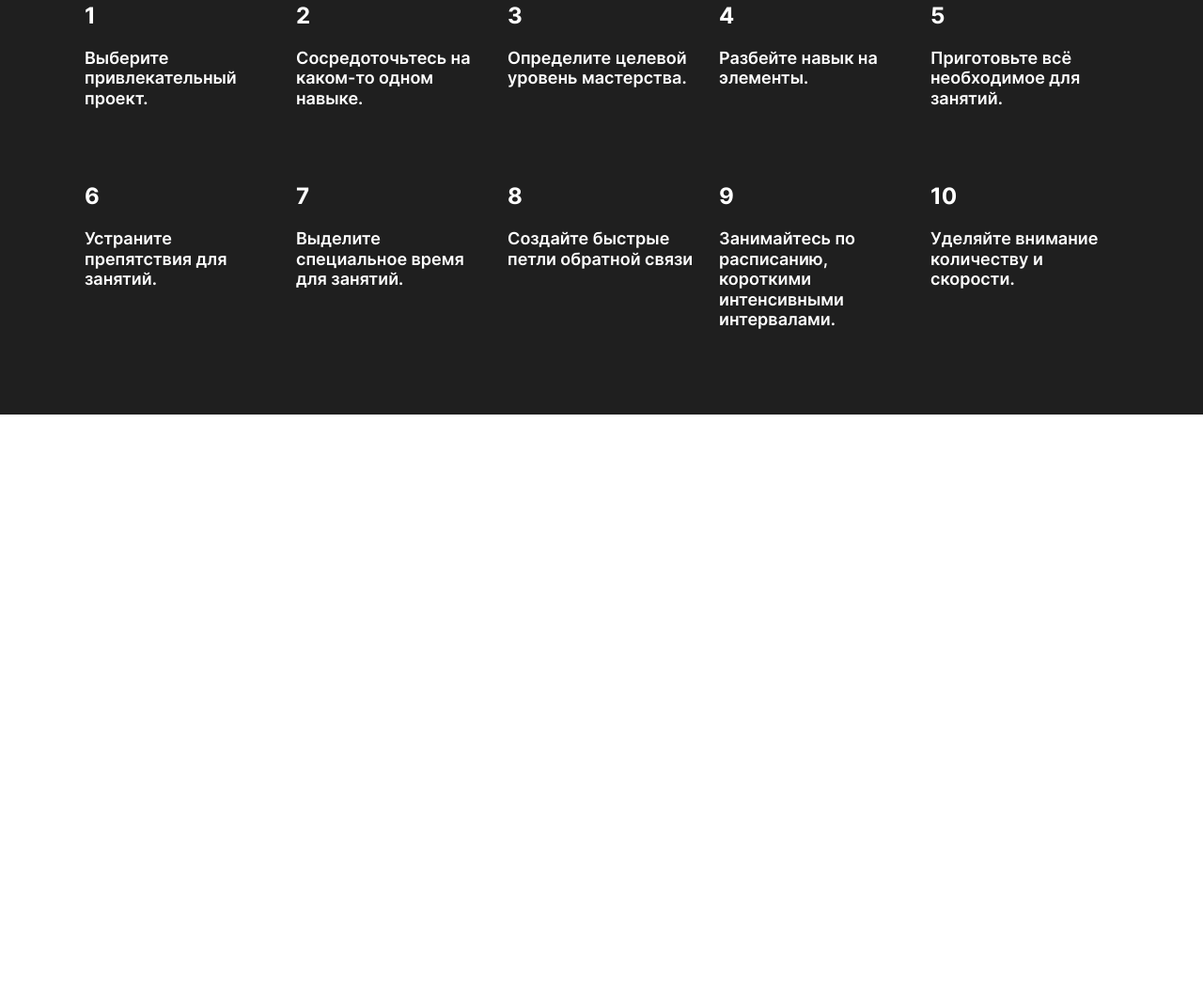
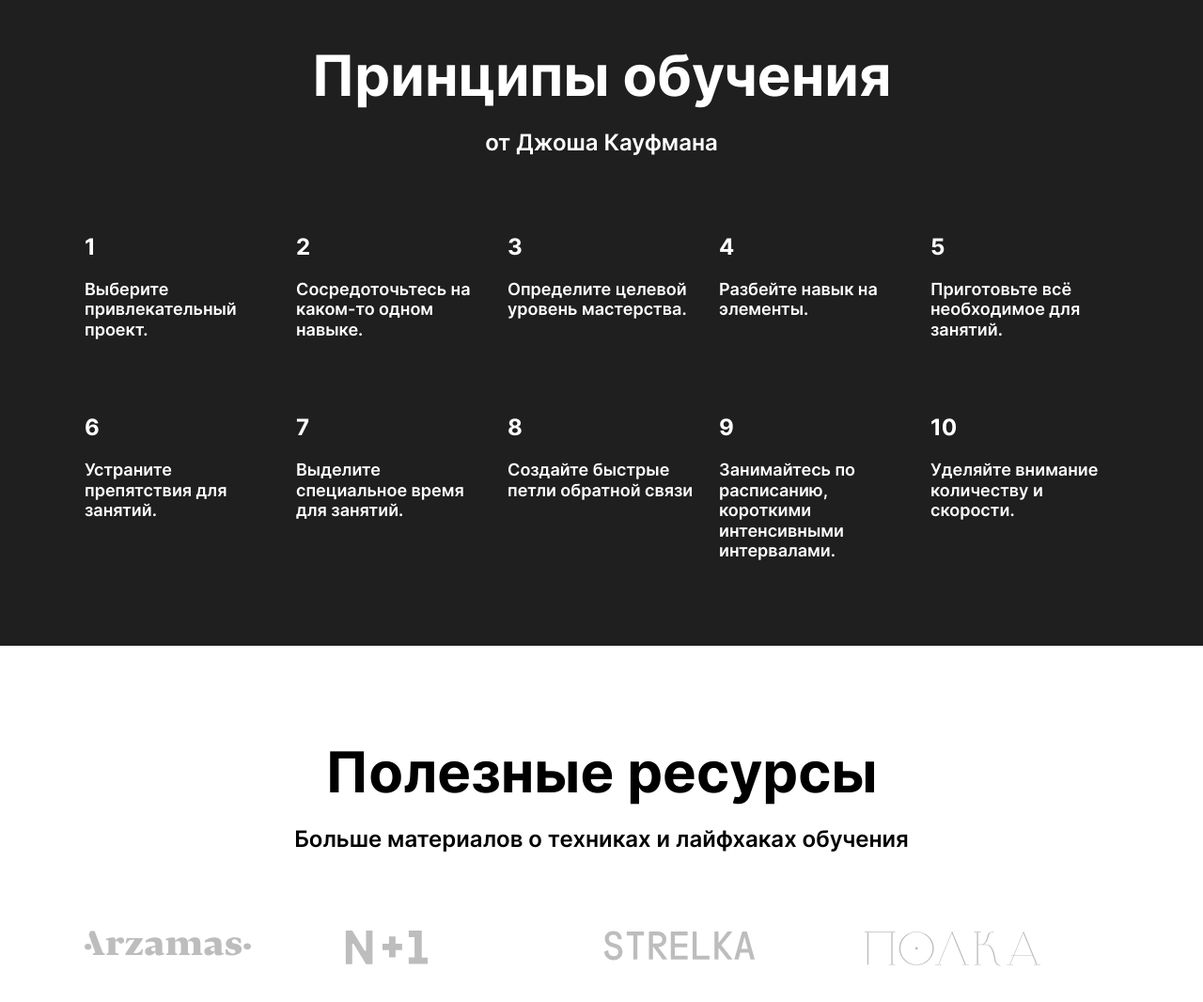
Before and after one commit to nisslyak/first-project, a plain HTML site: page index.html in a window 1280 px wide. Shown: the part 3169-4235 px from the top of the page at 94% size. Before the commit the page ends 3610 px from the top, so only its background shows below. Drawn offline with Linux system fonts and the light colour scheme; files whose address does not match are found by name.

Commit message:
added section resources

```diff
--- /dev/null
+++ b/blocks/resources/__link/resources__link.css
@@ -0,0 +1,4 @@
+.resources__link{
+    width: 270px;
+    height: 38px;
+}
--- /dev/null
+++ b/blocks/resources/__logo-zone/resources__logo-zone.css
@@ -0,0 +1,6 @@
+.resources__logo-zone{
+    width: 1100px;
+    margin: 80px auto 217px;
+    display: flex;
+    justify-content: space-between;
+}
--- /dev/null
+++ b/blocks/resources/resources.css
@@ -0,0 +1,3 @@
+.resources{
+    margin-top: 100px;
+}
--- a/index.html
+++ b/index.html
@@ -74,6 +74,8 @@
 
 
   <section class="digits">
+    <h2 class="section-title">Цифры и факты</h2>
+    <h3 class="section-subtitle">Про учёбу и мозг</h3>
     <div class="table">
       <div class="table__cell">
         <h3 class="table__heading">86 миллиардов</h3>
@@ -114,6 +116,8 @@
 
 
   <section class="kaufman">
+    <h2 class="section-title">Принципы обучения</h2>
+    <h3 class="section-subtitle">от Джоша Кауфмана</h3>
     <div class="table">
       <div class="table__cell table__cell_theme_dark">
         <h3 class="table__heading">1</h3>
@@ -158,10 +162,18 @@
     </div>
   </section>
 
+  <section class="resources">
+    <h2 class="section-title">Полезные ресурсы</h2>
+    <h3 class="section-subtitle">Больше материалов о техниках и лайфхаках обучения</h3>
+  <div class="resources__logo-zone">
+    <a class="resources__link" href="#"> <img src="images/logo/resources-arzamas.svg" alt="Arzamas">  </a>
+    <a class="resources__link" href="#"> <img src="images/logo/resources-n1.svg" alt="N1">  </a>
+    <a class="resources__link" href="#"> <img src="images/logo/resources-strelka.svg" alt="strelka">  </a>
+    <a class="resources__link" href="#"> <img src="images/logo/resources-polka.svg" alt="polka">  </a>
+  </div>
 
+  </section>
 
-
-  <section class="resources"></section>
 </main>
 
 
--- a/pages/index.css
+++ b/pages/index.css
@@ -17,6 +17,9 @@
 @import url('../blocks/logo/_place/logo_place_header.css');
 @import url('../blocks/logo/_place/logo_place_footer.css');
 @import url('../blocks/page/page.css');
+@import url('../blocks/resources/resources.css');
+@import url('../blocks/resources/__link/resources__link.css');
+@import url('../blocks/resources/__logo-zone/resources__logo-zone.css');
 @import url('../blocks/root/root.css');
 @import url('../blocks/section-title/section-title.css');
 @import url('../blocks/section-subtitle/section-subtitle.css');
```
